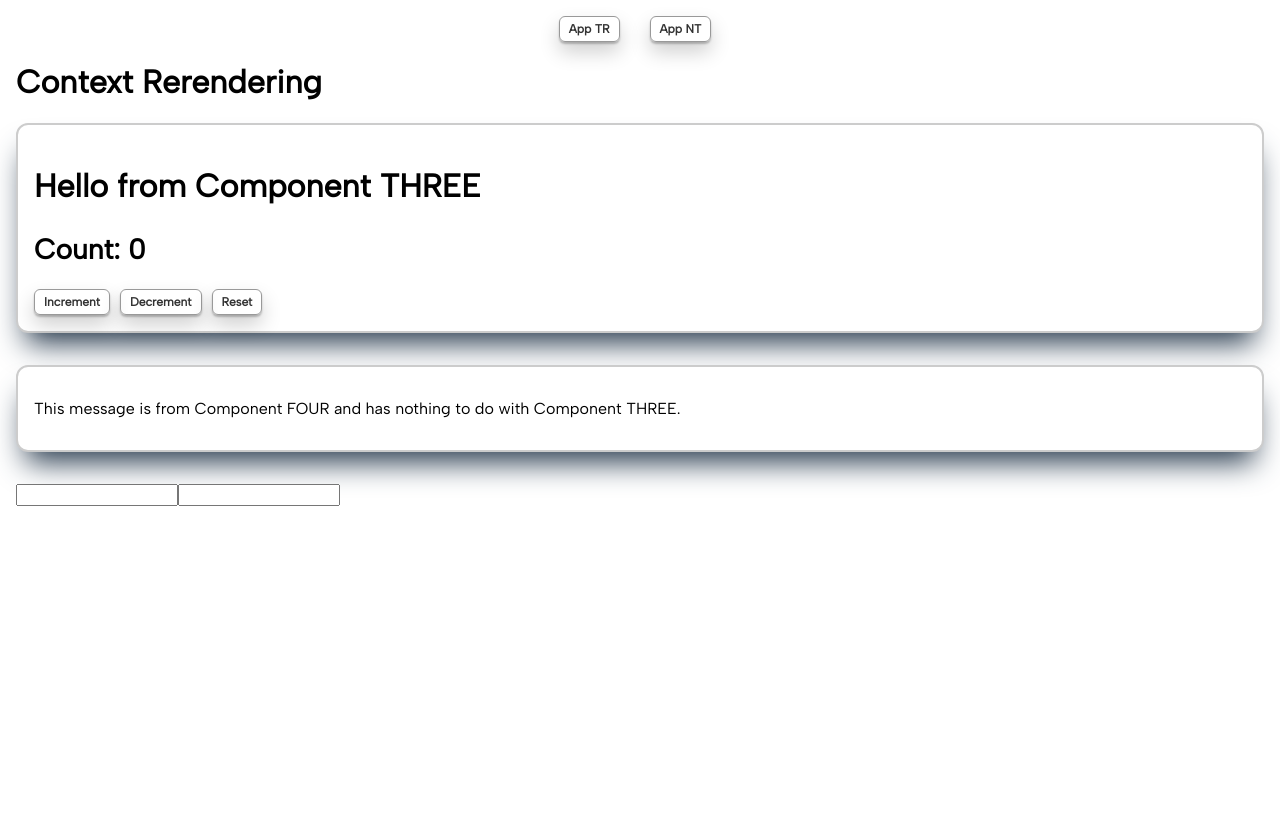
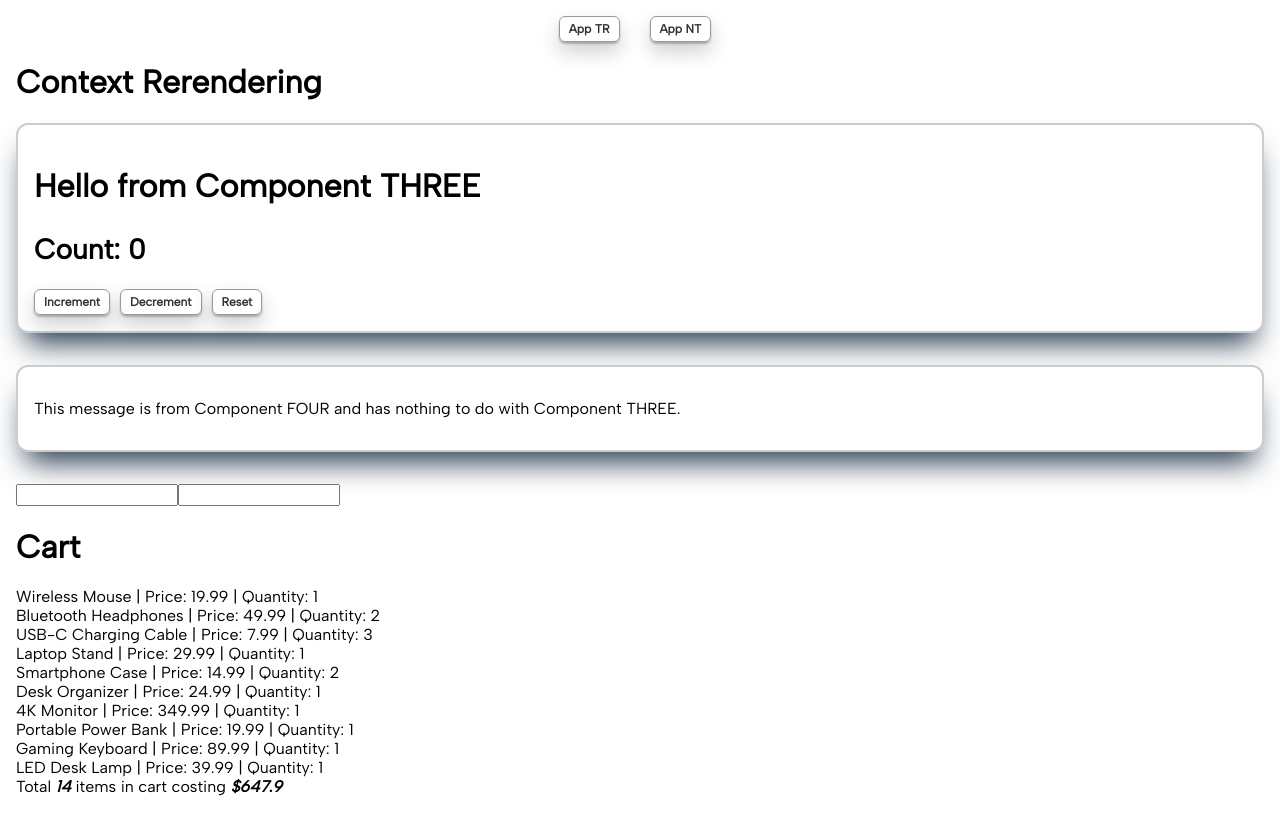
Before and after one commit to nitinsuri/react-contextapi-issues, a React (Create React App) app: page / in a window 1280 px wide. Before the commit the page ends 800 px from the top, so only its background shows below. Built offline with nearby package versions, Linux system fonts and the light colour scheme.

Commit message:
2 files modified, 1 added

```diff
--- a/src/App.jsx
+++ b/src/App.jsx
@@ -3,10 +3,83 @@ import { AppContext } from './AppContext';
 import ComponentThree from './ComponentThree';
 import ComponentFour from './ComponentFour';
 import OptiName from './OptiName';
+import Cart from './Cart';
 import './style.css';
 
 function App() {
   const [countOne, setCountOne] = useState(0);
+  const shoppingCart = [
+    {
+      id: 1,
+      name: 'Wireless Mouse',
+      price: 19.99,
+      quantity: 1,
+      image: 'https://example.com/images/mouse.jpg',
+    },
+    {
+      id: 2,
+      name: 'Bluetooth Headphones',
+      price: 49.99,
+      quantity: 2,
+      image: 'https://example.com/images/headphones.jpg',
+    },
+    {
+      id: 3,
+      name: 'USB-C Charging Cable',
+      price: 7.99,
+      quantity: 3,
+      image: 'https://example.com/images/usb-c-cable.jpg',
+    },
+    {
+      id: 4,
+      name: 'Laptop Stand',
+      price: 29.99,
+      quantity: 1,
+      image: 'https://example.com/images/laptop-stand.jpg',
+    },
+    {
+      id: 5,
+      name: 'Smartphone Case',
+      price: 14.99,
+      quantity: 2,
+      image: 'https://example.com/images/smartphone-case.jpg',
+    },
+    {
+      id: 6,
+      name: 'Desk Organizer',
+      price: 24.99,
+      quantity: 1,
+      image: 'https://example.com/images/desk-organizer.jpg',
+    },
+    {
+      id: 7,
+      name: '4K Monitor',
+      price: 349.99,
+      quantity: 1,
+      image: 'https://example.com/images/monitor.jpg',
+    },
+    {
+      id: 8,
+      name: 'Portable Power Bank',
+      price: 19.99,
+      quantity: 1,
+      image: 'https://example.com/images/power-bank.jpg',
+    },
+    {
+      id: 9,
+      name: 'Gaming Keyboard',
+      price: 89.99,
+      quantity: 1,
+      image: 'https://example.com/images/gaming-keyboard.jpg',
+    },
+    {
+      id: 10,
+      name: 'LED Desk Lamp',
+      price: 39.99,
+      quantity: 1,
+      image: 'https://example.com/images/desk-lamp.jpg',
+    },
+  ];
   return (
     <>
       <h1>Context Rerendering</h1>
@@ -15,6 +88,7 @@ function App() {
         <ComponentFour />
       </AppContext.Provider>
       <OptiName />
+      <Cart shoppingCart={shoppingCart} />
     </>
   );
 }
--- /dev/null
+++ b/src/Cart.jsx
@@ -0,0 +1,31 @@
+import React from 'react';
+
+export default function Cart({ shoppingCart }) {
+  return (
+    <>
+      <h1>Cart</h1>
+      <ul style={{ 'list-style-type': 'none', padding: 0 }} class="cart-list">
+        {shoppingCart.map((item) => (
+          <li>
+            {item.name} | Price: {item.price} | Quantity: {item.quantity}
+          </li>
+        ))}
+        <li>
+          Total{' '}
+          <span class="emphasis">
+            {shoppingCart.reduce((a, item) => {
+              return (a += item.quantity);
+            }, 0)}
+          </span>{' '}
+          items in cart costing{' '}
+          <span class="emphasis">
+            $
+            {shoppingCart.reduce((a, item) => {
+              return (a += item.price);
+            }, 0)}
+          </span>
+        </li>
+      </ul>
+    </>
+  );
+}
--- a/src/style.css
+++ b/src/style.css
@@ -54,3 +54,8 @@ nav {
   gap: 20px;
   justify-content: center;
 }
+
+.emphasis {
+  font-style: italic;
+  font-weight: 700;
+}
```
